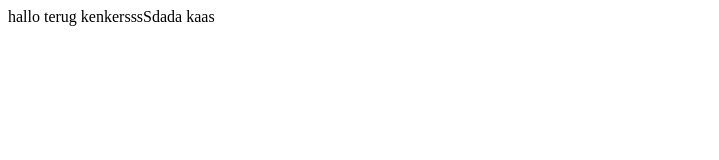
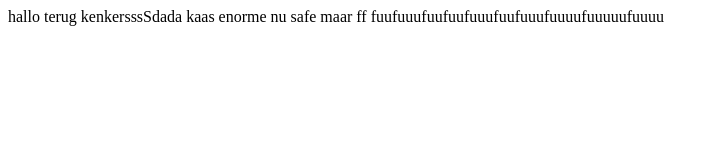
Before and after one commit to bulbasaus/kenker, a plain HTML site: page index.html in a window 1280 px wide. Shown: the whole page, without its empty margins (0-719 px from the left). Drawn offline with Linux system fonts and the light colour scheme.

Commit message:
fufufu belangrijk

```diff
--- a/index.html
+++ b/index.html
@@ -9,5 +9,6 @@
 <body>
     hallo terug kenkersssSdada
     kaas
+    enorme nu safe maar ff fuufuuufuufuufuuufuufuuufuuuufuuuuufuuuu
 </body>
 </html>
```
